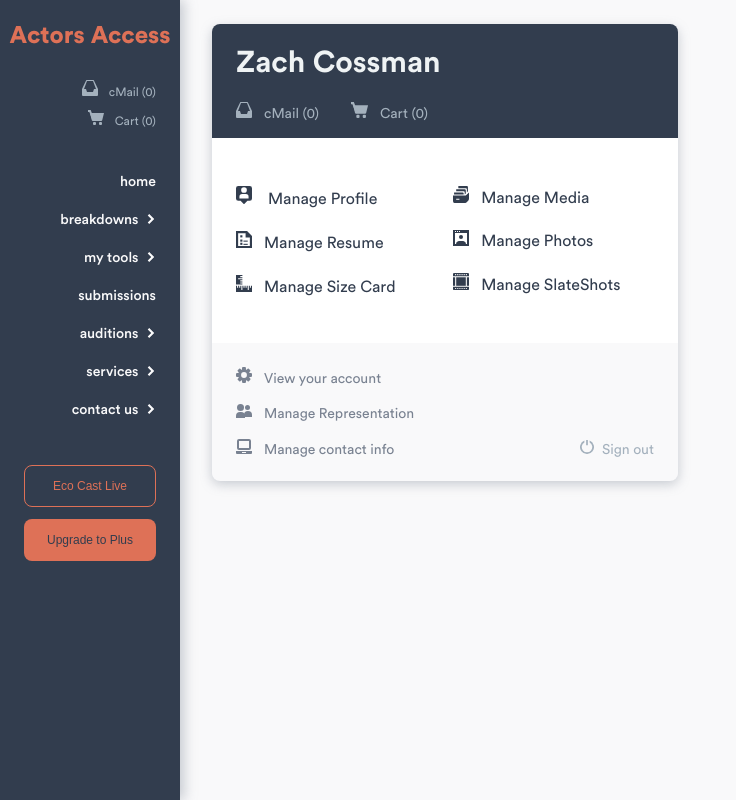
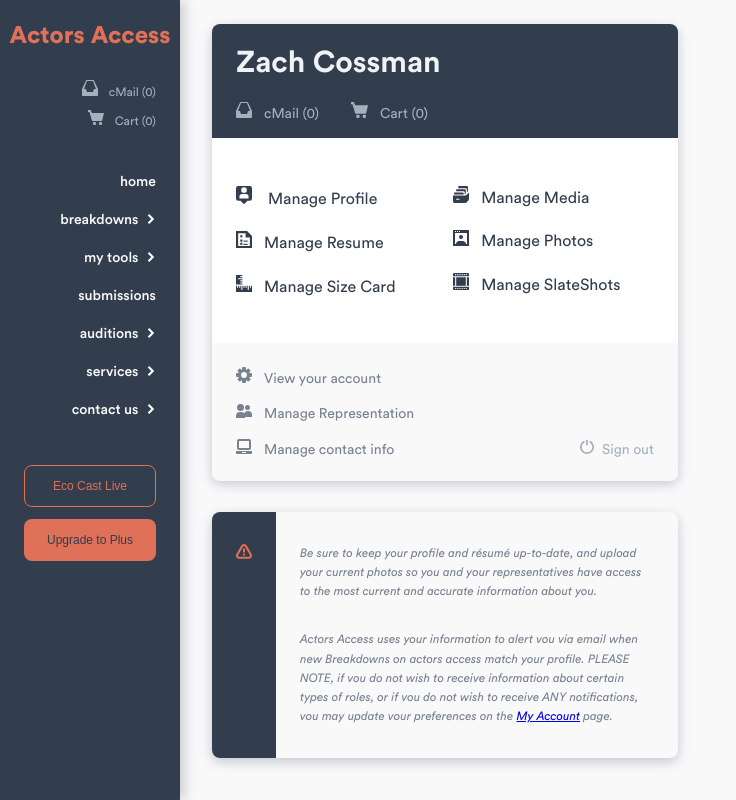
Before and after one commit to Zachcos/ActorsAccessRedesign, a Next.js app: page /home in a window 1280 px wide. Shown: the whole page, without its empty margins (0-736 px from the left). Built offline with nearby package versions, Linux system fonts and the light colour scheme.

Commit message:
Create reminderCard component

```diff
--- /dev/null
+++ b/components/reminderCard.tsx
@@ -0,0 +1,63 @@
+import styled from 'styled-components';
+import { colors, font } from '../styles/variables';
+import { Warning } from '../styles/icons';
+
+const Card = styled.div`
+  border-radius: 8px;
+  box-shadow: 0 4px 12px rgba(121, 130, 145, 0.4);
+  display: flex;
+  height: 246px;
+  width: 466px;
+  .sidebar {
+    background: ${colors.neut_8};
+    border-radius: 8px 0 0 8px;
+    width: 64px;
+    height: 100%;
+    .iconContainer {
+      display: flex;
+      justify-content: center;
+      width: 64px;
+    }
+    svg {
+      fill: ${colors.prim_5};
+      margin-top: 32px;
+      width: 16px;
+    }
+  }
+  .main {
+    ${font(12, 400, `${colors.neut_6}`, 'italic')};
+    box-sizing: border-box;
+    padding: 32px 24px 0 24px;
+    p {
+      line-height: 1.2rem;
+      margin-bottom: 1.8rem;
+    }
+  }
+`;
+
+const ReminderCard = () => (
+  <Card>
+    <div className='sidebar'>
+      <div className='iconContainer'>
+        <Warning />
+      </div>
+    </div>
+    <div className='main'>
+      <p>
+        Be sure to keep your profile and résumé up-to-date, and upload your
+        current photos so you and your representatives have access to the most
+        current and accurate information about you.
+      </p>
+      <p>
+        <span className='emphasis'>Actors Access</span> uses your information to
+        alert vou via email when new Breakdowns on actors access match your
+        profile. PLEASE NOTE, if vou do not wish to receive information about
+        certain types of roles, or if vou do not wish to receive ANY
+        notifications, vou may update vour preferences on the{' '}
+        <a href='#'>My Account</a> page.
+      </p>
+    </div>
+  </Card>
+);
+
+export default ReminderCard;
--- a/components/userCard.tsx
+++ b/components/userCard.tsx
@@ -19,6 +19,7 @@ const Card = styled.div`
   border-radius: 8px;
   box-shadow: 0 4px 12px rgba(121, 130, 145, 0.4);
   height: 456px;
+  margin-bottom: 32px;
   width: 466px;
   .top {
     background: ${colors.neut_8};
--- a/pages/home.tsx
+++ b/pages/home.tsx
@@ -1,6 +1,7 @@
 import type { NextPage } from 'next';
 import SideBar from '../components/sideBar';
 import UserCard from '../components/userCard';
+import ReminderCard from '../components/reminderCard';
 
 const Home: NextPage = () => {
   return (
@@ -8,6 +9,7 @@ const Home: NextPage = () => {
       <SideBar />
       <div style={{ marginLeft: '180px', padding: '24px 0 0 32px' }}>
         <UserCard />
+        <ReminderCard />
       </div>
     </>
   );
```
